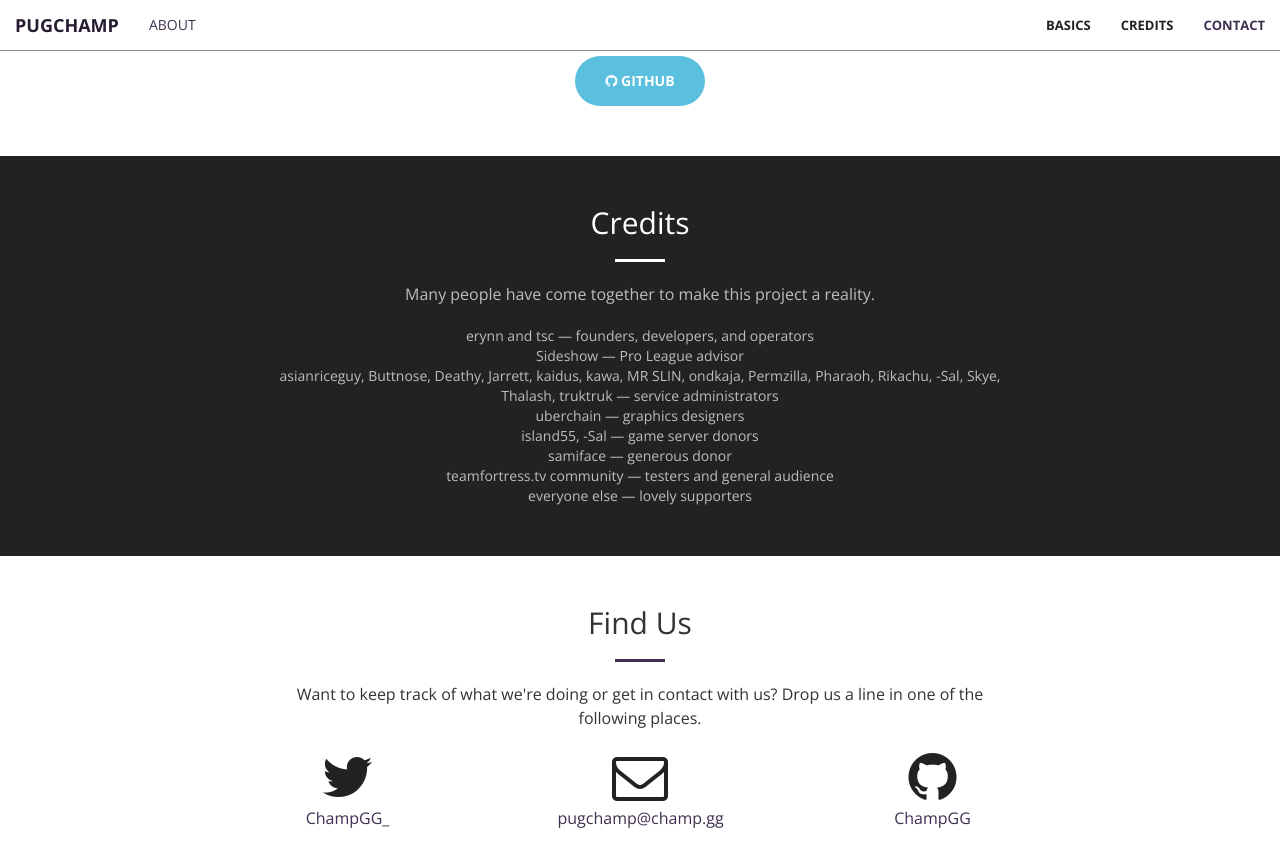
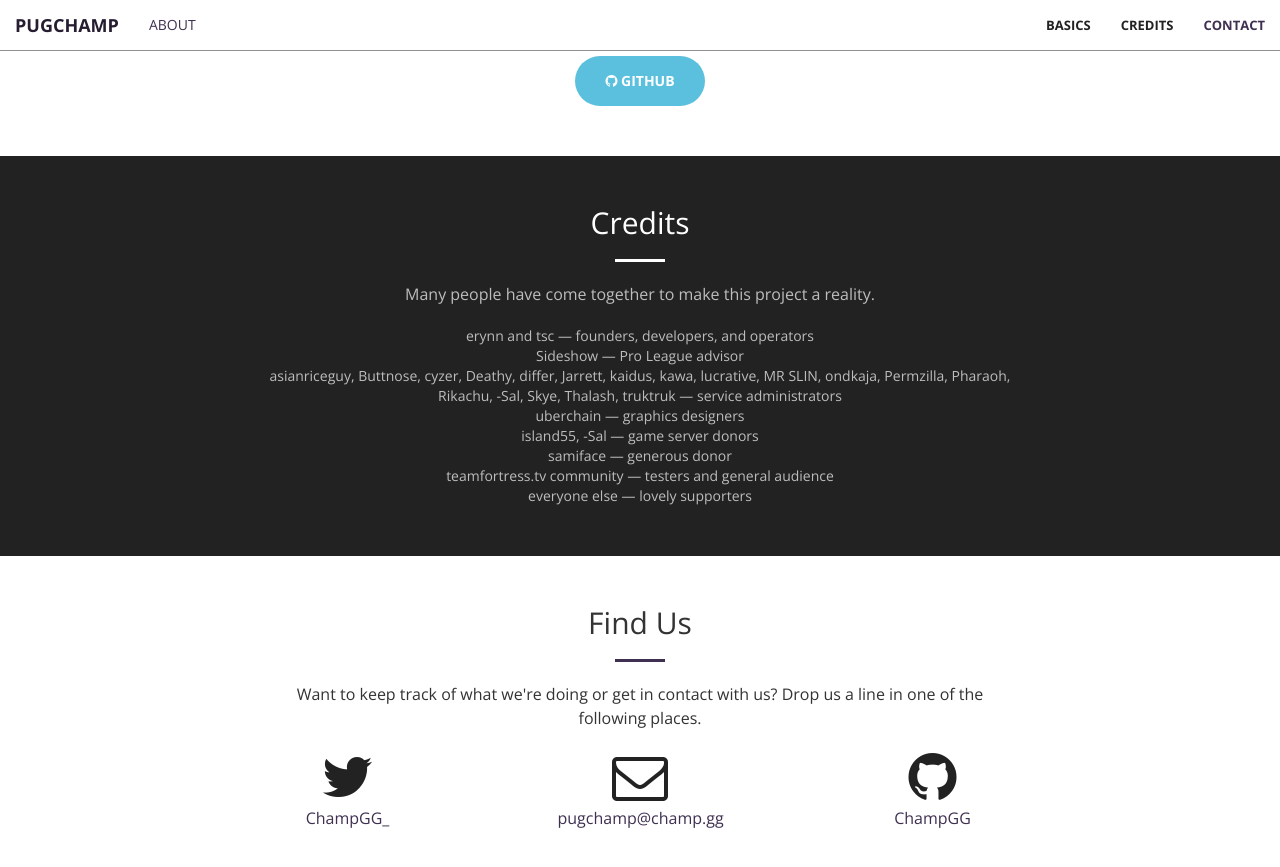
Before and after one commit to ChampGG/pug.champ.gg, a Jekyll site: the page built from about.html, in a window 1280 px wide and 900 px high, scrolled down 1224 px. Shown: the top 867 px of the window. Built offline with Jekyll 4.4.1, drawn with Linux system fonts in a browser that asks for light colours.

Commit message:
updated admins

```diff
--- a/about.html
+++ b/about.html
@@ -57,7 +57,7 @@
                     <br>
                     Sideshow &mdash; Pro League advisor
                     <br>
-                    asianriceguy, Buttnose, Deathy, Jarrett, kaidus, kawa, MR SLIN, ondkaja, Permzilla, Pharaoh, Rikachu, -Sal, Skye, Thalash, truktruk &mdash; service administrators
+                    asianriceguy, Buttnose, cyzer, Deathy, differ, Jarrett, kaidus, kawa, lucrative, MR SLIN, ondkaja, Permzilla, Pharaoh, Rikachu, -Sal, Skye, Thalash, truktruk &mdash; service administrators
                     <br>
                     uberchain &mdash; graphics designers
 					<br>
```
